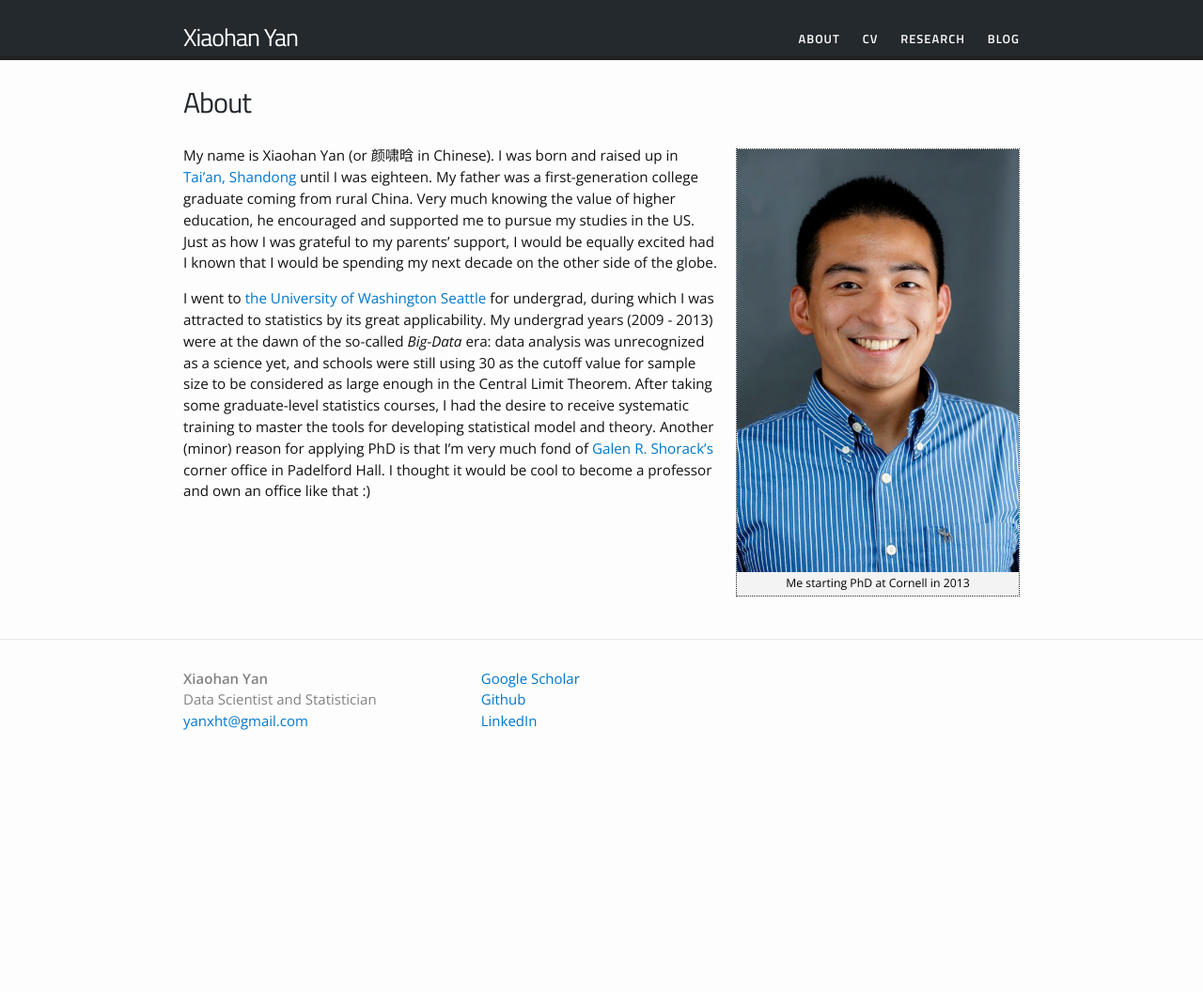
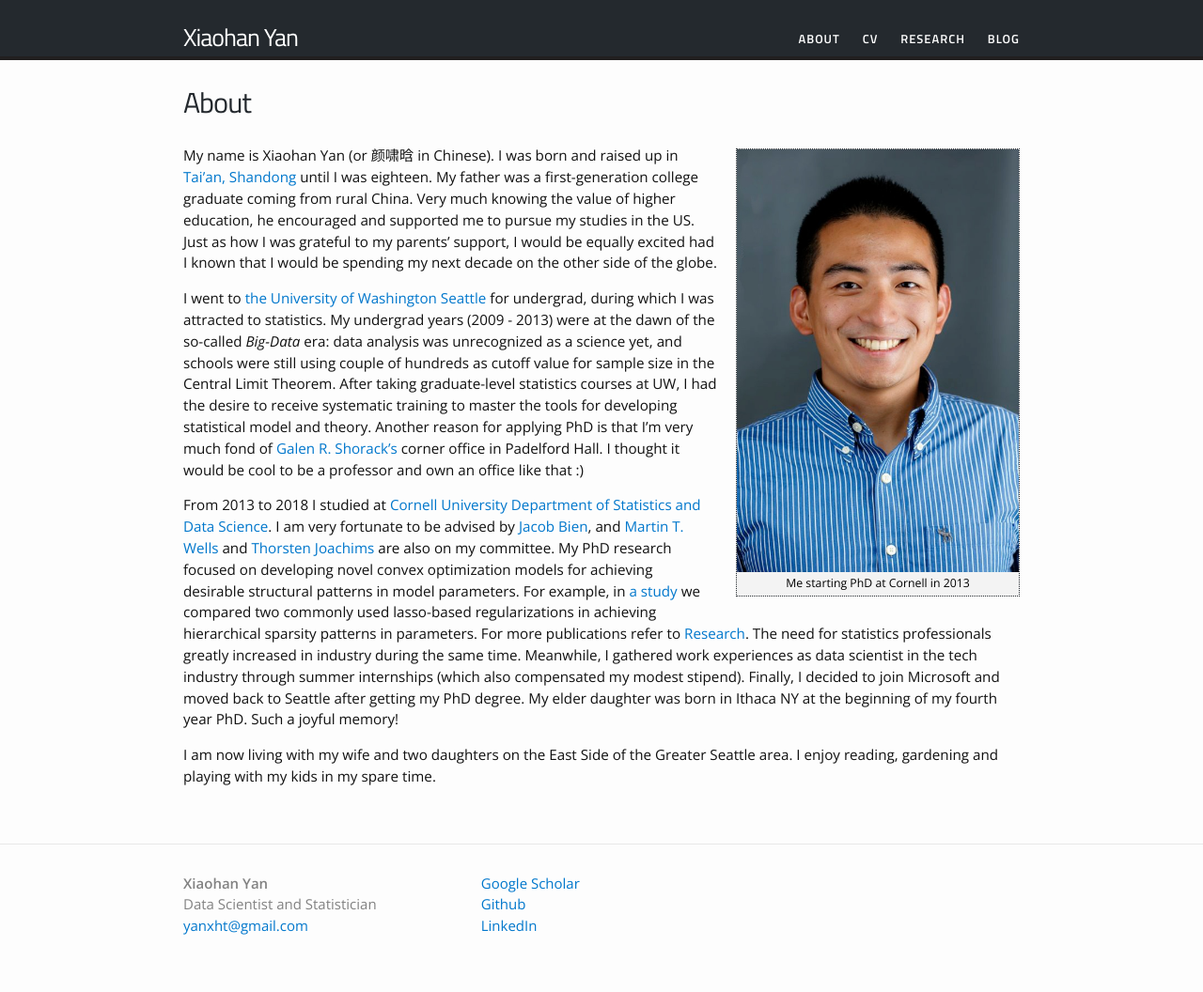
Before and after one commit to yanxht/yanxht.github.io, a Jekyll site: the page built from about.md, in a window 1280 px wide. Shown: the whole page at 94% size. Built offline with Jekyll 4.4.1, drawn with Linux system fonts in a browser that asks for light colours; before the commit the page ends 900 px from its top, so only the background shows below that.

Commit message:
Update about

```diff
--- a/about.md
+++ b/about.md
@@ -8,4 +8,8 @@ permalink: /about/
 
 My name is Xiaohan Yan (or 颜啸晗 in Chinese). I was born and raised up in [Tai'an, Shandong](https://en.wikipedia.org/wiki/Tai%27an) until I was eighteen. My father was a first-generation college graduate coming from rural China. Very much knowing the value of higher education, he encouraged and supported me to pursue my studies in the US. Just as how I was grateful to my parents' support, I would be equally excited had I known that I would be spending my next decade on the other side of the globe.
 
-I went to [the University of Washington Seattle](https://www.washington.edu) for undergrad, during which I was attracted to statistics by its great applicability. My undergrad years (2009 - 2013) were at the dawn of the so-called *Big-Data* era: data analysis was unrecognized as a science yet, and schools were still using 30 as the cutoff value for sample size to be considered as large enough in the Central Limit Theorem. After taking some graduate-level statistics courses, I had the desire to receive systematic training to master the tools for developing statistical model and theory. Another (minor) reason for applying PhD is that I'm very much fond of [Galen R. Shorack's](https://www.stat.washington.edu/galen/) corner office in Padelford Hall. I thought it would be cool to become a professor and own an office like that :)
+I went to [the University of Washington Seattle](https://www.washington.edu) for undergrad, during which I was attracted to statistics. My undergrad years (2009 - 2013) were at the dawn of the so-called *Big-Data* era: data analysis was unrecognized as a science yet, and schools were still using couple of hundreds as cutoff value for sample size in the Central Limit Theorem. After taking graduate-level statistics courses at UW, I had the desire to receive systematic training to master the tools for developing statistical model and theory. Another reason for applying PhD is that I'm very much fond of [Galen R. Shorack's](https://www.stat.washington.edu/galen/) corner office in Padelford Hall. I thought it would be cool to be a professor and own an office like that :)
+
+From 2013 to 2018 I studied at [Cornell University Department of Statistics and Data Science](https://stat.cornell.edu). I am very fortunate to be advised by [Jacob Bien](http://faculty.marshall.usc.edu/Jacob-Bien/), and [Martin T. Wells](https://stat.cornell.edu/people/faculty/martin-wells) and [Thorsten Joachims](http://www.cs.cornell.edu/people/tj/) are also on my committee. My PhD research focused on developing novel convex optimization models for achieving desirable structural patterns in model parameters. For example, in [a study](http://arxiv.org/abs/1512.01631) we compared two commonly used lasso-based regularizations in achieving hierarchical sparsity patterns in parameters. For more publications refer to [Research](https://yanxht.github.io/research/). The need for statistics professionals greatly increased in industry during the same time. Meanwhile, I gathered work experiences as data scientist in the tech industry through summer internships (which also compensated my modest stipend). Finally, I decided to join Microsoft and moved back to Seattle after getting my PhD degree. My elder daughter was born in Ithaca NY at the beginning of my fourth year PhD. Such a joyful memory!
+
+I am now living with my wife and two daughters on the East Side of the Greater Seattle area. I enjoy reading, gardening and playing with my kids in my spare time.
```
